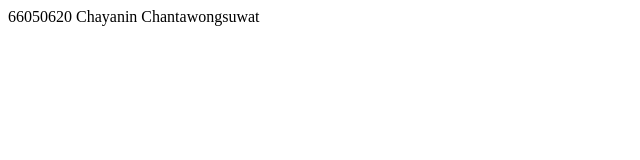
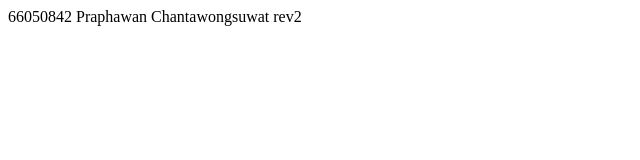
Before and after one commit to Chayanin12345/git101_Bam, a plain HTML site: page index.html in a window 1280 px wide. Shown: the full height of the page, 0-640 px from the left. Drawn offline with Linux system fonts and the light colour scheme.

Commit message:
Update index.html

```diff
--- a/index.html
+++ b/index.html
@@ -6,6 +6,6 @@
     <title>Document</title>
 </head>
 <body>
-    66050620 Chayanin Chantawongsuwat
+    66050842 Praphawan Chantawongsuwat rev2
 </body>
 </html>
```
